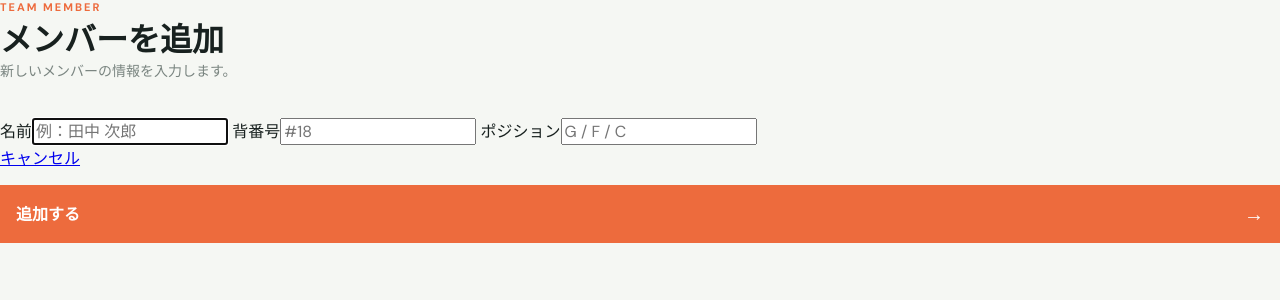
After one commit to katamatsu/team-attention, a Flask app: page /members/new in a window 1280 px wide. The commit adds this page. Shown: the top 300 px of the page. Run offline with Flask 3, Linux system fonts and the light colour scheme; data comes from the database, SQL or seed files in the repository.

Commit message:
add member creation

```diff
--- a/app.py
+++ b/app.py
@@ -119,6 +119,23 @@ def edit_member(member_id):
     return render_template("edit_member.html", member=member)
 
 
+@app.route("/members/new", methods=("GET", "POST"))
+def add_member():
+    if request.method == "POST":
+        name = request.form.get("name", "").strip()
+        number = request.form.get("number", "").strip()
+        position = request.form.get("position", "").strip().upper()
+        if not name or not number or not position:
+            flash("名前、背番号、ポジションを入力してください。", "error")
+        else:
+            db = get_db()
+            db.execute("INSERT INTO members (name, number, position) VALUES (?, ?, ?)", (name, number, position))
+            db.commit()
+            flash("メンバーを追加しました。", "success")
+            return redirect(url_for("dashboard"))
+    return render_template("add_member.html")
+
+
 if __name__ == "__main__":
     with app.app_context():
         init_db()
--- /dev/null
+++ b/templates/add_member.html
@@ -0,0 +1,22 @@
+{% extends "base.html" %}
+{% block title %}メンバーを追加 | COURT LOG{% endblock %}
+{% block content %}
+<main class="edit-shell">
+  <div class="edit-box">
+    <p class="eyebrow orange">TEAM MEMBER</p>
+    <h1>メンバーを追加</h1>
+    <p class="subcopy">新しいメンバーの情報を入力します。</p>
+    {% with messages = get_flashed_messages(with_categories=true) %}
+      {% if messages %}
+        {% for category, message in messages %}<p class="flash {{ category }}">{{ message }}</p>{% endfor %}
+      {% endif %}
+    {% endwith %}
+    <form method="post">
+      <label>名前<input name="name" type="text" required autofocus placeholder="例：田中 次郎"></label>
+      <label>背番号<input name="number" type="text" required placeholder="#18"></label>
+      <label>ポジション<input name="position" type="text" required placeholder="G / F / C"></label>
+      <div class="edit-actions"><a href="{{ url_for('dashboard') }}">キャンセル</a><button class="primary-button" type="submit">追加する <span>→</span></button></div>
+    </form>
+  </div>
+</main>
+{% endblock %}
--- a/templates/dashboard.html
+++ b/templates/dashboard.html
@@ -31,7 +31,7 @@
         {% for item in practices %}<a class="practice-item {% if practice and item['id'] == practice['id'] %}selected{% endif %}" href="{{ url_for('dashboard', selected=item['practice_date']) }}"><span class="calendar-icon">{{ item['practice_date'][8:10] }}</span><span><strong>{{ item['practice_date'][5:7] }}月{{ item['practice_date'][8:10] }}日</strong><small>{{ item['start_time'] }} · {{ item['location'] }}</small></span><b>›</b></a>{% endfor %}
       </div>
       <div class="attendance-panel">
-        <div class="section-heading"><div><h2>出席メンバー</h2><p>練習に参加したメンバーを登録</p></div><span class="live-label"><i></i> LIVE</span></div>
+        <div class="section-heading"><div><h2>出席メンバー</h2><p>練習に参加したメンバーを登録</p></div><a class="add-member-link" href="{{ url_for('add_member') }}">＋ メンバーを追加</a><span class="live-label"><i></i> LIVE</span></div>
         <div class="member-table">
           <div class="table-head"><span>PLAYER</span><span>POSITION</span><span>STATUS</span><span>ACTION</span></div>
           {% for member in members %}
```
